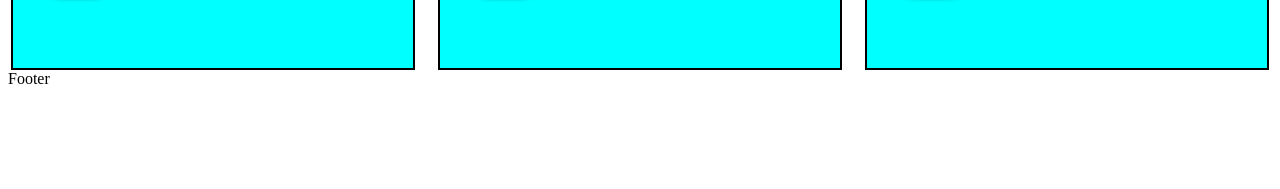
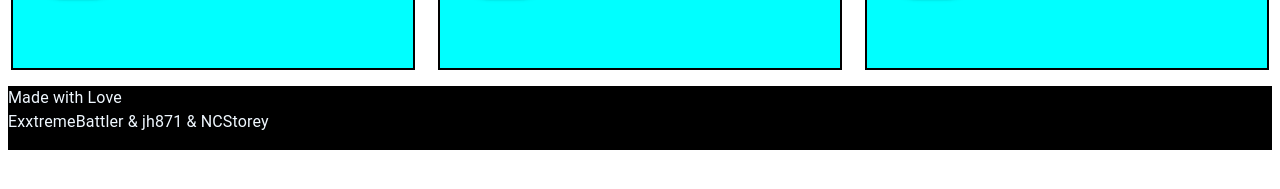
Before and after one commit to ExxtremeBattler/spark-project, a React (Create React App) app: page / in a window 1280 px wide. Shown: the part 475-664 px from the top of the page. Built offline with nearby package versions, Linux system fonts and the light colour scheme.

Commit message:
header js edited from mui

```diff
--- a/src/components/footer/footer.css
+++ b/src/components/footer/footer.css
@@ -0,0 +1,8 @@
+.footer {
+
+    background-color: black;
+    height: 4rem;
+    margin-top: 1rem;
+    color: aliceblue;
+
+}
--- a/src/components/footer/footer.js
+++ b/src/components/footer/footer.js
@@ -1,9 +1,23 @@
-import React from "react";
+import { Typography } from "@mui/material";
+import React, { startTransition } from "react";
+import './footer.css'
 
 function Footer (){
 
     return (
-        <div>Footer</div>
+        <div className="footer">
+
+            <Typography>
+                Made with Love
+            </Typography>
+
+            <Typography>
+
+            ExxtremeBattler & jh871 & NCStorey
+
+            </Typography>
+
+            </div>
     )
 }
 
```
